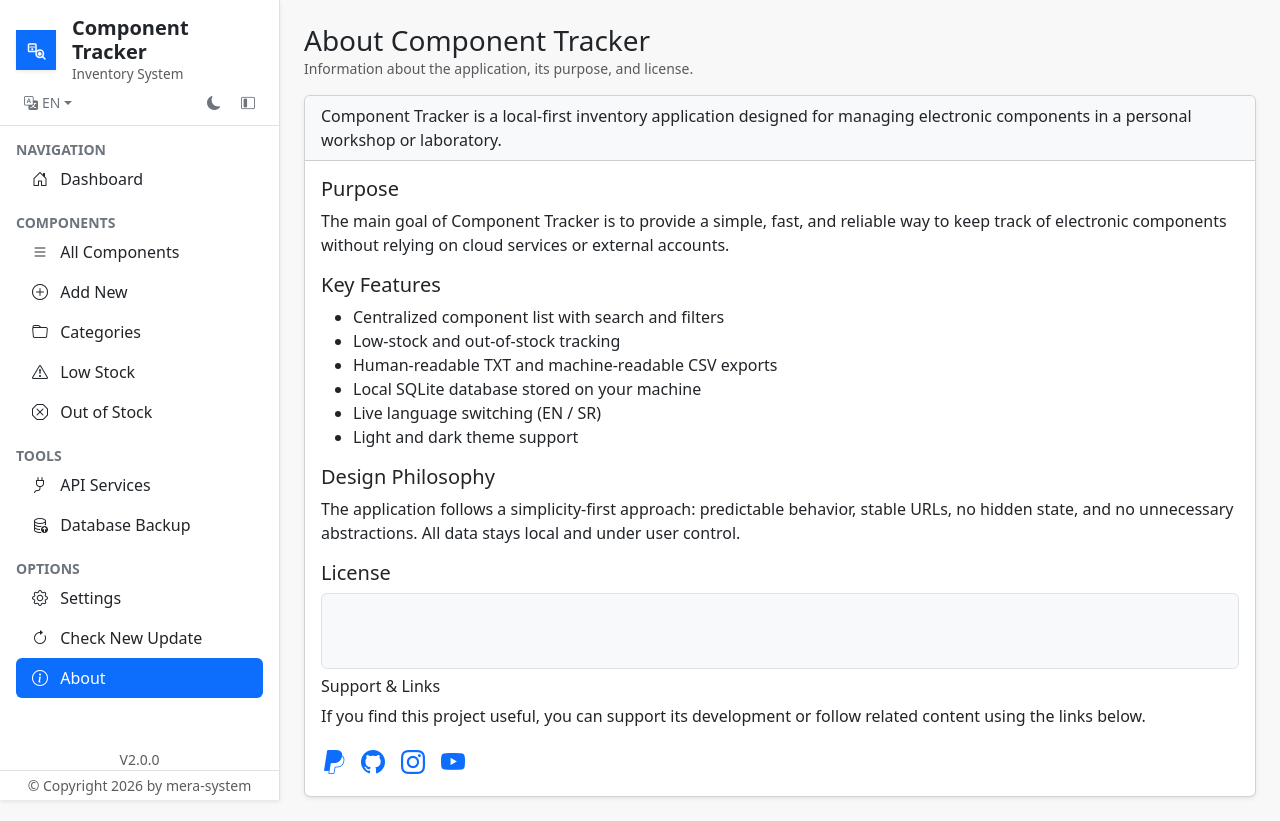
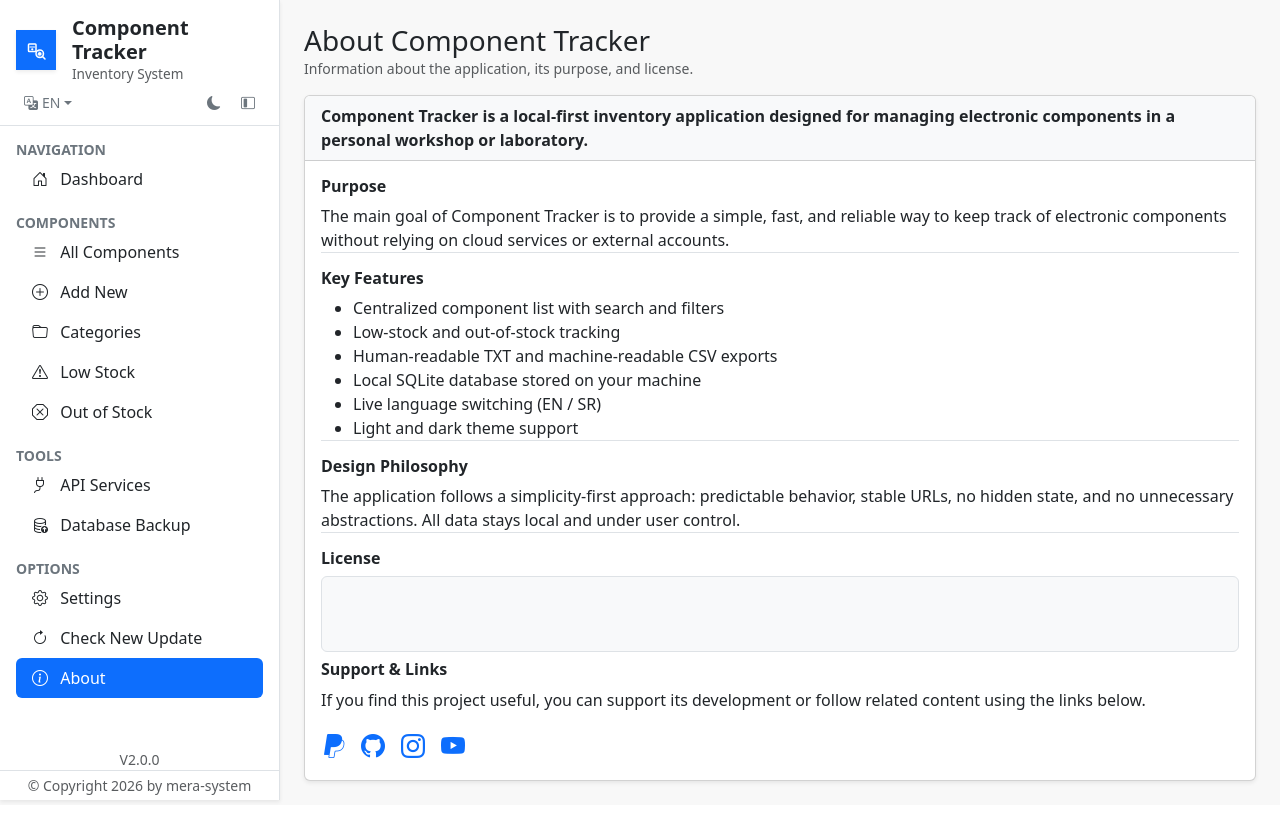
Before and after one commit to YuMERA/component-tracker, a Node server app: page /about in a window 1280 px wide. Run offline with Node 20, Linux system fonts and the light colour scheme; some libraries are stand-ins or nearby versions.

Commit message:
Polishing the some ejs file code

```diff
--- a/views/about.ejs
+++ b/views/about.ejs
@@ -16,24 +16,24 @@
 <div class="card shadow-sm">
 
     <!-- INTRO -->
-    <p class="card-header bg-body-tertiary" data-i18n="about.intro">
+    <p class="card-header bg-body-tertiary fw-bold" data-i18n="about.intro">
         Component Tracker is a local-first inventory application designed for managing electronic components.
     </p>
 
     <div class="card-body">
         <!-- PURPOSE -->
-        <h5 class="card-title" data-i18n="about.purpose.title">
+        <h6 class="card-title fw-bold" data-i18n="about.purpose.title">
             Purpose
-        </h5>
-        <p data-i18n="about.purpose.text">
+        </h6>
+        <p class="border-bottom" data-i18n="about.purpose.text">
             The main goal of the application is to provide a simple and reliable way to track components.
         </p>
 
         <!-- FEATURES -->
-        <h5 class="mt-2" data-i18n="about.features.title">
+        <h6 class="mt-2 fw-bold" data-i18n="about.features.title">
             Key Features
-        </h5>
-        <ul class="mb-3">
+        </h6>
+        <ul class="mb-3 border-bottom">
             <li data-i18n="about.features.item1">
                 Centralized component list
             </li>
@@ -55,24 +55,24 @@
         </ul>
 
         <!-- DESIGN PHILOSOPHY -->
-        <h5 class="mt-2" data-i18n="about.philosophy.title">
+        <h6 class="mt-2 fw-bold" data-i18n="about.philosophy.title">
             Design Philosophy
-        </h5>
-        <p data-i18n="about.philosophy.text">
+        </h6>
+        <p class="border-bottom" data-i18n="about.philosophy.text">
             Simplicity, predictability, and full user control over data.
         </p>
 
         <!-- LICENSE -->
-        <h5 class="mt-2" data-i18n="about.license.title">
+        <h6 class="mt-2 fw-bold" data-i18n="about.license.title">
             License
-        </h5>
+        </h6>
 
         <pre class="border rounded p-3 small bg-body-tertiary mb-2">
             <%= licenseText %>
         </pre>
 
         <!-- SUPPORT / LINKS -->
-        <h6 data-i18n="about.support.title">
+        <h6 class="fw-bold" data-i18n="about.support.title">
             Support & Links
         </h6>
         <p data-i18n="about.support.text">
```
Also changed, not shown: views/update-check.ejs (+5 -5 lines).
